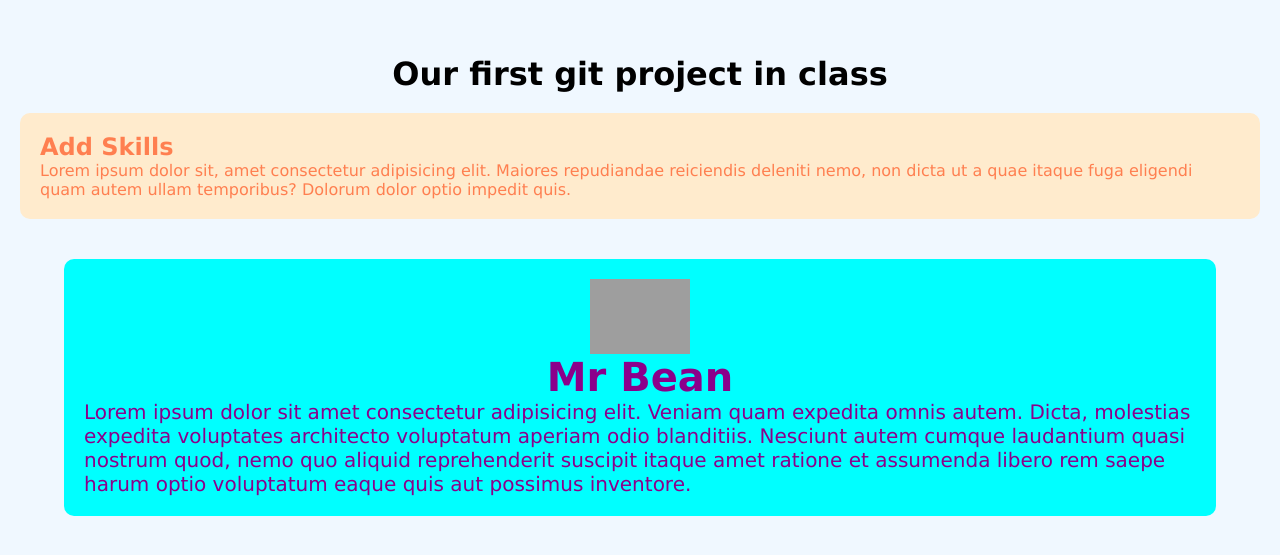
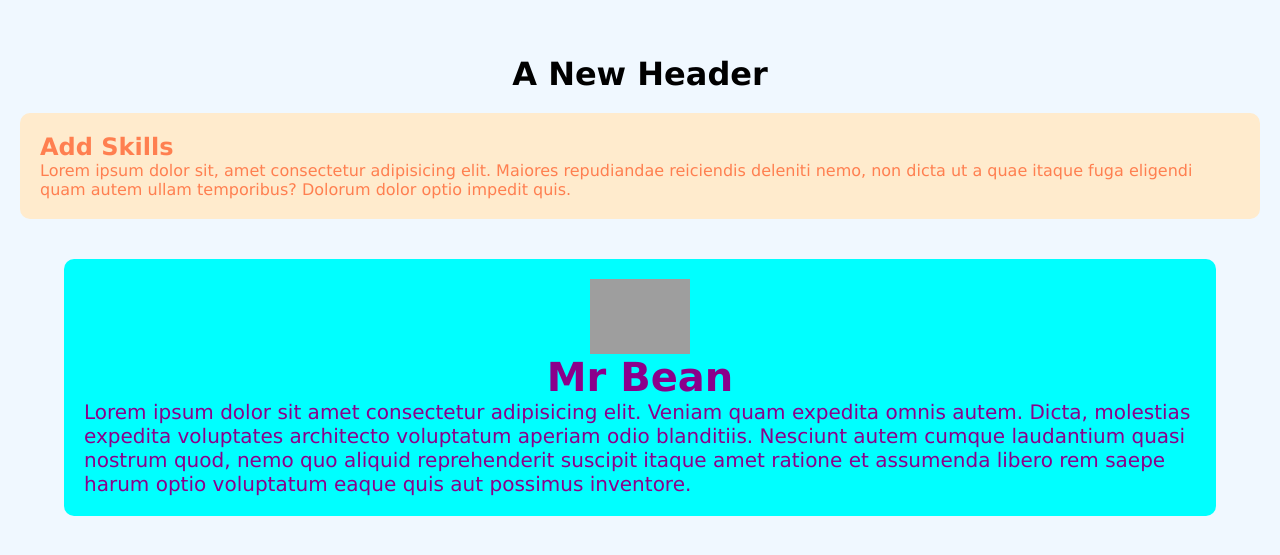
Before and after one commit to bukolaolafenwa/my-first-git-project, a plain HTML site: page index.html in a window 1280 px wide. Shown: the part 105-660 px from the top of the page. Drawn offline with Linux system fonts and the light colour scheme; grey boxes are pictures that could not be loaded.

Commit message:
Changed heading

```diff
--- a/index.html
+++ b/index.html
@@ -7,7 +7,7 @@
     <link rel="stylesheet" href="./style.css">
 </head>
 <body>
-    <h1>Our first git project in class</h1>
+    <h1>A New Header</h1>
 
     <section class="skills">
         <h1>Add Skills</h1>
```
